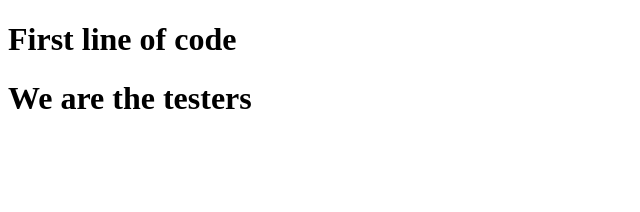
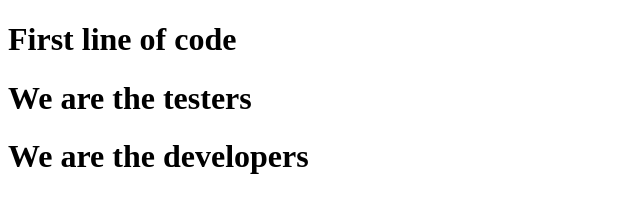
Before and after one commit to GowthamiPandraka/Git-Task, a plain HTML site: page task/index.html in a window 1280 px wide. Shown: the whole page, without its empty margins (0-640 px from the left). Drawn offline with Linux system fonts and the light colour scheme.

Commit message:
line added

```diff
--- a/task/index.html
+++ b/task/index.html
@@ -8,5 +8,6 @@
 <body>
     <h1>First line of code</h1>
     <h1>We are the testers</h1>
+    <h1>We are the developers</h1>
 </body>
 </html>
```
